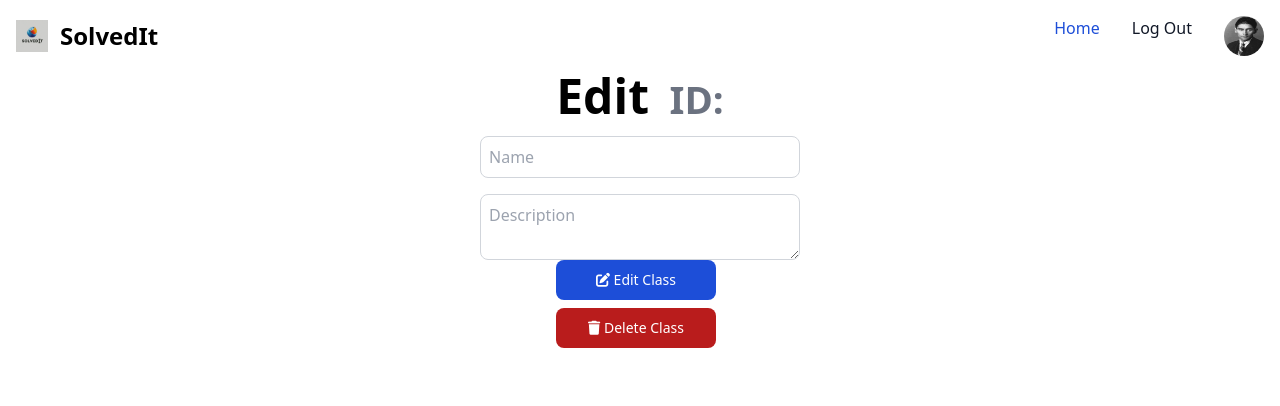
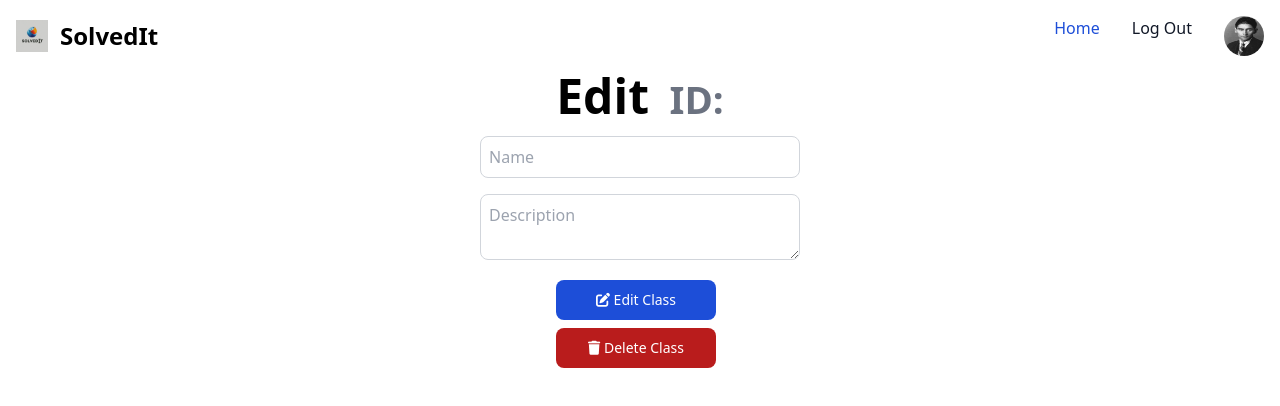
Before and after one commit to TomRolB/SolvedIt, a React (Create React App) app in the folder client/: page /class/1/edit in a window 1280 px wide. Shown: the top 406 px of the page. Built offline with nearby package versions, Linux system fonts and the light colour scheme; no server answers.

Commit message:
Added error page and made style changes

```diff
--- a/client/src/pages/Class.jsx
+++ b/client/src/pages/Class.jsx
@@ -16,6 +16,7 @@ export function Class({uuid, setUuid}) {
     }, []);
 
     const CourseInfo = () => {
+        if (classInfo === null) return (<h1>Class not found</h1>)
         return (
             <div>
                 <h1 className="text-5xl font-extrabold dark:text-black">{classInfo.name}<small className="ms-2 font-semibold text-gray-500 dark:text-gray-400">ID: {classInfo.id}</small></h1>
--- a/client/src/pages/ClassEdit.jsx
+++ b/client/src/pages/ClassEdit.jsx
@@ -56,7 +56,7 @@ export function ClassEdit({uuid, setUuid}) {
                         <input type="text" placeholder="Name" value={name} onChange={handleNameChange} className="border border-gray-300 dark:border-gray-700 rounded-lg p-2"/>
                         <textarea placeholder="Description" value={description} onChange={handleDescriptionChange} className="border border-gray-300 dark:border-gray-700 rounded-lg p-2"/>
                     </form>
-                    <div className={"flex flex-col items-center"}>
+                    <div className={"pt-5 flex flex-col items-center"}>
                         <button type="submit" className="w-1/2 text-white bg-blue-700 hover:bg-blue-800 focus:ring-4 focus:ring-blue-300 font-medium rounded-lg text-sm px-5 py-2.5 me-2 mb-2 dark:bg-blue-600 dark:hover:bg-blue-700 focus:outline-none dark:focus:ring-blue-800"
                             onClick={handleEdit}>
                             <i className="fa-solid fa-pen-to-square"></i> Edit Class
```
